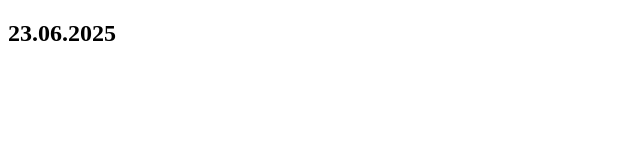
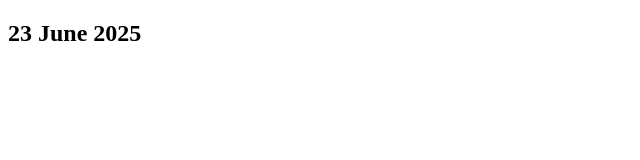
Before and after one commit to Viktorya1/dz-course, a Vue app: page / in a window 1280 px wide. Shown: the top 160 px of the page, without its empty margins (0-640 px from the left). Built offline with nearby package versions, Linux system fonts and the light colour scheme.

Commit message:
update first homework

```diff
--- a/src/App.vue
+++ b/src/App.vue
@@ -1,7 +1,28 @@
-<script setup></script>
+<script setup>
+let data = new Date();
+
+var months = [
+  "January",
+  "February",
+  "March",
+  "April",
+  "May",
+  "June",
+  "July",
+  "August",
+  "September",
+  "October",
+  "November",
+  "December",
+];
+
+let date = data.getDate();
+let nowMonth = data.getMonth();
+let year = data.getFullYear();
+</script>
 
 <template>
-  <h2>23.06.2025</h2>
+  <h2>{{ date }} {{ months[Number(nowMonth)] }} {{ year }}</h2>
 </template>
 
 <style scoped></style>
```
